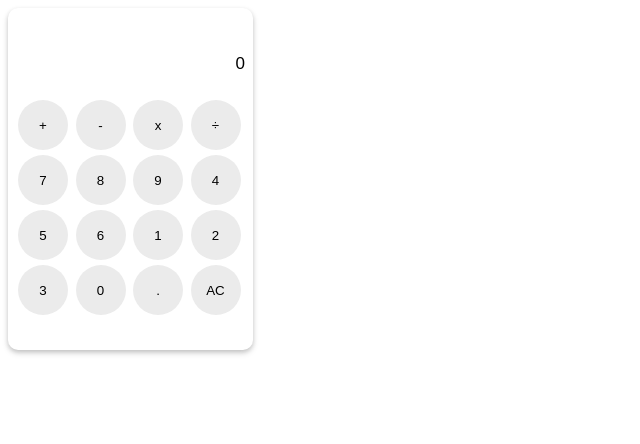
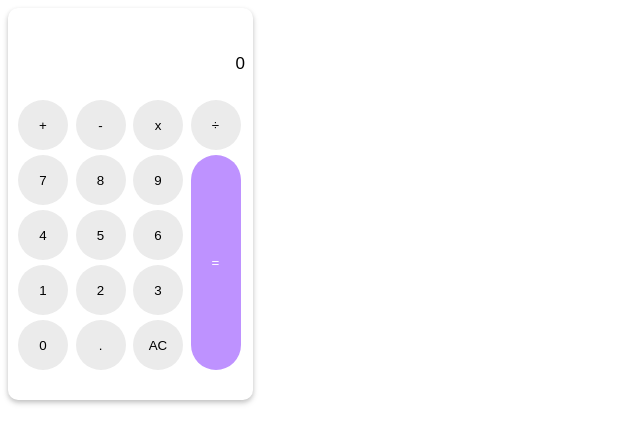
Before and after one commit to Imad-El-Jabouri/Js-Calculator, a plain HTML site: page index.html in a window 1280 px wide. Shown: the whole page, without its empty margins (0-640 px from the left). Drawn offline with Linux system fonts and the light colour scheme.

Commit message:
index.html

```diff
--- a/index.html
+++ b/index.html
@@ -27,6 +27,7 @@
             <button class="button key-0" data-key="0">0</button>
             <button class="button key-dot" data-key=".">.</button>
             <button class="button key-AC" data-key="AC">AC</button>
+            <button class="button key-equal" data-key="=">=</button>
         </div>
     </div>
 
```
